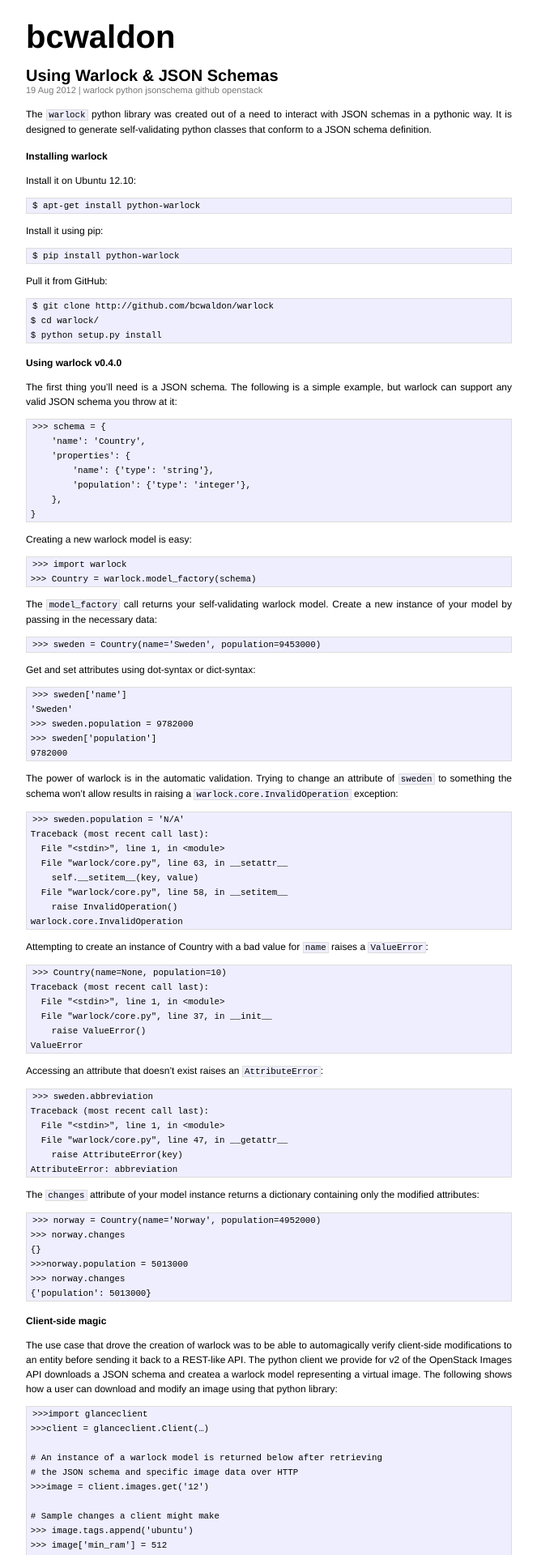
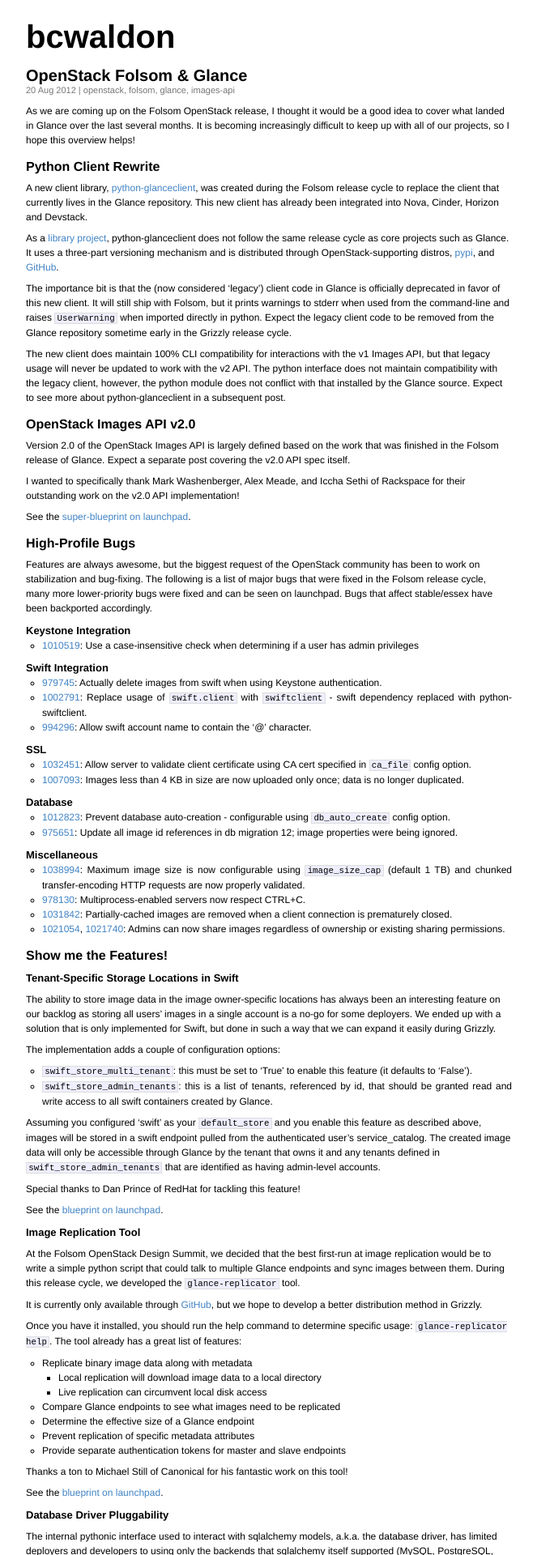
Before and after one commit to bcwaldon/bak-bcwaldon.github.com, a Jekyll site: the page built from index.html, in a window 1280 px wide. Shown: the top 1920 px of the page at 81% size, without its empty margins (308-971 px from the left). Built offline with Jekyll 4.4.1, drawn with Linux system fonts in a browser that asks for light colours; Markdown is read by kramdown in place of the engine named in the settings; some of the changed text lies outside the part shown.

Commit message:
Add 2012-08-20 post; tweak link and header css

```diff
--- /dev/null
+++ b/_posts/2012-08-20-openstack-folsom-glance-overview.md
@@ -0,0 +1,134 @@
+---
+layout: post
+title: OpenStack Folsom & Glance
+tags: openstack, folsom, glance, images-api
+
+---
+As we are coming up on the Folsom OpenStack release, I thought it would be a good idea to cover what landed in Glance over the last several months. It is becoming increasingly difficult to keep up with all of our projects, so I hope this overview helps!
+
+## Python Client Rewrite
+
+A new client library, [python-glanceclient](http://github.com/openstack/python-glanceclient), was created during the Folsom release cycle to replace the client that currently lives in the Glance repository. This new client has already been integrated into Nova, Cinder, Horizon and Devstack.
+
+As a [library project](http://wiki.openstack.org/ProjectTypes), python-glanceclient does not follow the same release cycle as core projects such as Glance. It uses a three-part versioning mechanism and is distributed through OpenStack-supporting distros, [pypi](http://pypi.python.org/pypi/python-glanceclient), and [GitHub](http://github.com/openstack/python-glanceclient).
+
+The importance bit is that the (now considered 'legacy') client code in Glance is officially deprecated in favor of this new client. It will still ship with Folsom, but it prints warnings to stderr when used from the command-line and raises `UserWarning` when imported directly in python. Expect the legacy client code to be removed from the Glance repository sometime early in the Grizzly release cycle.
+
+The new client does maintain 100% CLI compatibility for interactions with the v1 Images API, but that legacy usage will never be updated to work with the v2 API. The python interface does not maintain compatibility with the legacy client, however, the python module does not conflict with that installed by the Glance source. Expect to see more about python-glanceclient in a subsequent post.
+
+## OpenStack Images API v2.0
+
+Version 2.0 of the OpenStack Images API is largely defined based on the work that was finished in the Folsom release of Glance. Expect a separate post covering the v2.0 API spec itself.
+
+I wanted to specifically thank Mark Washenberger, Alex Meade, and Iccha Sethi of Rackspace for their outstanding work on the v2.0 API implementation!
+
+See the [super-blueprint on launchpad](https://blueprints.launchpad.net/glance/+spec/api-2).
+
+## High-Profile Bugs
+
+Features are always awesome, but the biggest request of the OpenStack community has been to work on stabilization and bug-fixing. The following is a list of major bugs that were fixed in the Folsom release cycle, many more lower-priority bugs were fixed and can be seen on launchpad. Bugs that affect stable/essex have been backported accordingly.
+
+### Keystone Integration
+
+* [1010519](https://bugs.launchpad.net/glance/+bug/1010519): Use a case-insensitive check when determining if a user has admin privileges
+
+### Swift Integration
+
+* [979745](https://bugs.launchpad.net/glance/+bug/979745): Actually delete images from swift when using Keystone authentication.
+* [1002791](https://bugs.launchpad.net/glance/+bug/1002791): Replace usage of `swift.client` with `swiftclient` - swift dependency replaced with python-swiftclient.
+* [994296](https://bugs.launchpad.net/glance/+bug/994296): Allow swift account name to contain the '@' character.
+
+### SSL
+
+* [1032451](https://bugs.launchpad.net/glance/+bug/1032451): Allow server to validate client certificate using CA cert specified in `ca_file` config option.
+* [1007093](https://bugs.launchpad.net/glance/+bug/1007093): Images less than 4 KB in size are now uploaded only once; data is no longer duplicated.
+
+### Database
+
+* [1012823](https://bugs.launchpad.net/glance/+bug/1012823): Prevent database auto-creation - configurable using `db_auto_create` config option.
+* [975651](https://bugs.launchpad.net/ubuntu/+source/glance/+bug/975651): Update all image id references in db migration 12; image properties were being ignored.
+
+### Miscellaneous
+
+* [1038994](https://bugs.launchpad.net/glance/+bug/1038994): Maximum image size is now configurable using `image_size_cap` (default 1 TB) and chunked transfer-encoding HTTP requests are now properly validated.
+* [978130](https://bugs.launchpad.net/glance/+bug/978130): Multiprocess-enabled servers now respect CTRL+C.
+* [1031842](https://bugs.launchpad.net/glance/+bug/1031842): Partially-cached images are removed when a client connection is prematurely closed.
+* [1021054](https://bugs.launchpad.net/glance/+bug/1021054), [1021740](https://bugs.launchpad.net/glance/+bug/1021740): Admins can now share images regardless of ownership or existing sharing permissions.
+
+## Show me the Features!
+
+### Tenant-Specific Storage Locations in Swift
+
+The ability to store image data in the image owner-specific locations has always been an interesting feature on our backlog as storing all users' images in a single account is a no-go for some deployers. We ended up with a solution that is only implemented for Swift, but done in such a way that we can expand it easily during Grizzly.
+
+The implementation adds a couple of configuration options:
+
+* `swift_store_multi_tenant`: this must be set to 'True' to enable this feature (it defaults to 'False').
+* `swift_store_admin_tenants`: this is a list of tenants, referenced by id, that should be granted read and write access to all swift containers created by Glance.
+
+Assuming you configured 'swift' as your `default_store` and you enable this feature as described above, images will be stored in a swift endpoint pulled from the authenticated user's service_catalog. The created image data will only be accessible through Glance by the tenant that owns it and any tenants defined in `swift_store_admin_tenants` that are identified as having admin-level accounts.
+
+Special thanks to Dan Prince of RedHat for tackling this feature!
+
+See the [blueprint on launchpad](https://blueprints.launchpad.net/glance/+spec/swift-tenant-specific-storage).
+
+### Image Replication Tool
+
+At the Folsom OpenStack Design Summit, we decided that the best first-run at image replication would be to write a simple python script that could talk to multiple Glance endpoints and sync images between them. During this release cycle, we developed the `glance-replicator` tool.
+
+It is currently only available through [GitHub](http://github.com/openstack/glance/tree/master/bin/glance-replicator), but we hope to develop a better distribution method in Grizzly.
+
+Once you have it installed, you should run the help command to determine specific usage: `glance-replicator help`. The tool already has a great list of features:
+
+* Replicate binary image data along with metadata
+  * Local replication will download image data to a local directory
+  * Live replication can circumvent local disk access
+* Compare Glance endpoints to see what images need to be replicated
+* Determine the effective size of a Glance endpoint
+* Prevent replication of specific metadata attributes
+* Provide separate authentication tokens for master and slave endpoints
+
+Thanks a ton to Michael Still of Canonical for his fantastic work on this tool!
+
+See the [blueprint on launchpad](https://blueprints.launchpad.net/glance/+spec/image-replication).
+
+### Database Driver Pluggability
+
+The internal pythonic interface used to interact with sqlalchemy models, a.k.a. the database driver, has limited deployers and developers to using only the backends that sqlalchemy itself supported (MySQL, PostgreSQL, SQLite, etc.).
+
+The database driver has been made pluggable using the `data_api` configuration option. A deployer of Glance can use the default sqlalchemy API, or one could specify any python module path that implements the same interface.
+
+The in-memory database driver, referred to as the 'simple' driver, has been promoted from a test helper to the first sqlalchemy alternative. It should only be used for testing and in extremely rare deployment configurations. It doesn't write anything to the local filesystem, so expect your data to be lost if you restart your services. It cannot share between services, so you are limited to a single glance-registry and glance-api process (the `workers` config must be 0). Additionally, data will not be shared between the v1 and v2 APIs.
+
+If you are interested in writing a driver for your favorite backend, you can use the test suite defined in [glance/tests/functional/db/\_\_init\_\_.py](http://github.com/openstack/glance/tree/master/glance/tests/functional/db/__init__.py). See the test modules [test_simple](https://github.com/openstack/glance/blob/master/glance/tests/functional/db/test_simple.py) and [test_sqlalchemy](https://github.com/openstack/glance/blob/master/glance/tests/functional/db/test_sqlalchemy.py) in that same directory for an example of how to integrate with the tests. Unfortunately, the testing suite is incomplete and cannot yet guarantee complete interface compliance. The sqlalchemy api is the de facto standard as of now, but that responsibility will transition to the test suite in the Grizzly timeframe.
+
+See the [blueprint on launchpad](https://blueprints.launchpad.net/glance/+spec/refactor-db-layer).
+
+### Store Driver Pluggability
+
+Similar to how the database driver was made pluggable, the list of available image store drivers has been pushed into a configuration option `known_stores`:
+
+    known_stores =
+        glance.store.filesystem.Store,
+        glance.store.http.Store,
+        glance.store.rbd.Store,
+        glance.store.s3.Store,
+        glance.store.swift.Store,
+
+If you want to write an additional store driver, you can implement the interface defined by the base class in `glance.store.base.Store` and append the pythonic path of your store class to the `known_store` option. Feel free to use that base class as your super class and define the methods that raise `NotImplementedError`, or write your own from scratch.
+
+Testing is not as straightforward at the moment, so please refer to the [files here](https://github.com/openstack/glance/tree/master/glance/tests/functional/v1) for reference.
+
+Thanks to Josh Harlow of Yahoo for making this happen!
+
+See the [blueprint on launchpad](https://blueprints.launchpad.net/glance/+spec/import-dynamic-stores).
+
+
+## What about Grizzly?
+
+While plans are far from being solidified for the next release cycle, I can throw a few teasers out there:
+
+* **Protected Properties**: Deployers will be able to set read/write permissions on individual image properties.
+* **Privileged Services**: Glance endpoints should be able to identify trusted clients (like Nova, Cinder or Horizon) and respond with additional information.
+* **Domain Objects**: The internal APIs of Glance have never been well-defined. We hope to create a proper domain object layer to help minimize code repetition in the API controllers and database drivers.
+* **Images API v2.1+**: Image sharing will make its way into the v2 API, along with several other yet-to-be finalized features.
--- a/css/core.css
+++ b/css/core.css
@@ -21,22 +21,15 @@
   margin-bottom: 1em;
 }
 
-p {
-  margin: 1em 0;
-}
-
-a {
-  color: #00a;
+a, a:hover, a:visited {
+  color: inherit;
   text-decoration: none;
   color: inherit;
 }
 
-a:hover {
-  color: inherit;
-}
-
-a:visited {
-  color: inherit;
+p {
+  margin: 8px 0;
+  text-align: left;
 }
 
 div.container {
@@ -83,14 +76,30 @@
     padding: 0 0 0 0;
 }
 
+.post div.content a {
+  color: #4183C4;
+}
+.post div.content a:hover {
+  color: #4183C4;
+}
+.post div.content a:visited {
+  color: #4183C4;
+}
+
+
 .post ul, .post ol {
 
     margin-left: 20px;
 }
 
+.post h2 {
+    margin: 15px 0 0 0;
+    font-size: 16px;
+}
+
 .post h3 {
-    margin: 15px 0 0 0;
-
+    margin: 10px 0 0 0;
+    font-size: 13px;
 }
 
 .post pre {
```
Also changed, not shown: _posts/2012-08-19-using-warlock-and-json-schemas.md (+4 -4 lines).
